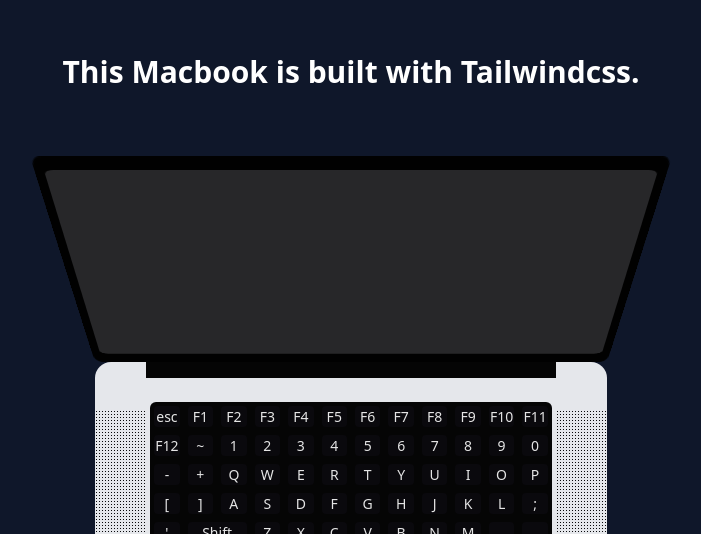
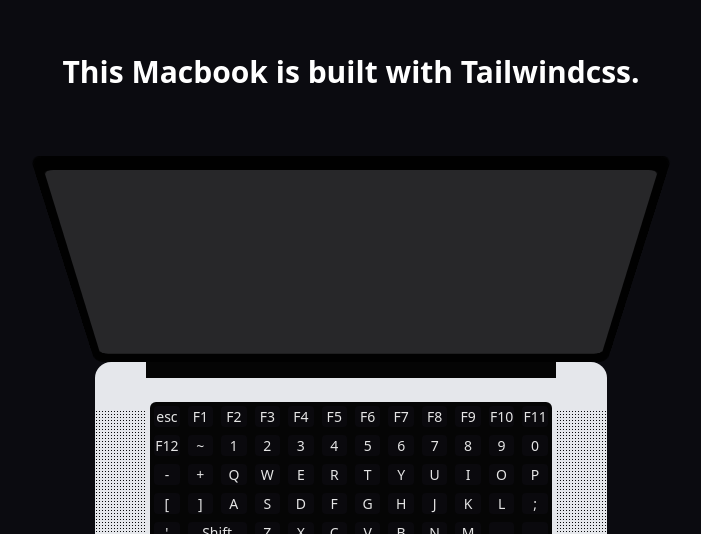
Before and after one commit to sugabubba7/StockAppFrontend, a React (Vite) app: page / in a window 1280 px wide. Shown: the part 266-800 px from the top of the page, without its empty margins (289-990 px from the left). Built offline with nearby package versions, Linux system fonts and the light colour scheme.

Commit message:
Home bg-color

```diff
--- a/src/pages/Home/Home.jsx
+++ b/src/pages/Home/Home.jsx
@@ -4,7 +4,7 @@
 
 function Home() {
   return (
-    <div className='bg-slate-900'>
+    <div className='bg-[#0b0b10]'>
       <MacbookScroll></MacbookScroll>
         <div className='bg-black'>
           Yaha Par Landing Scrren Banayenge
```
